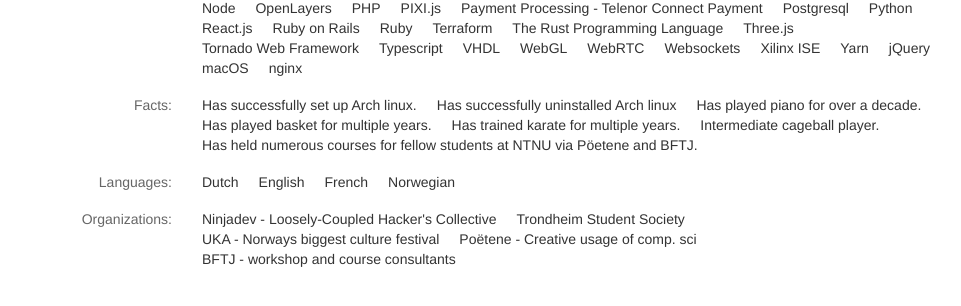
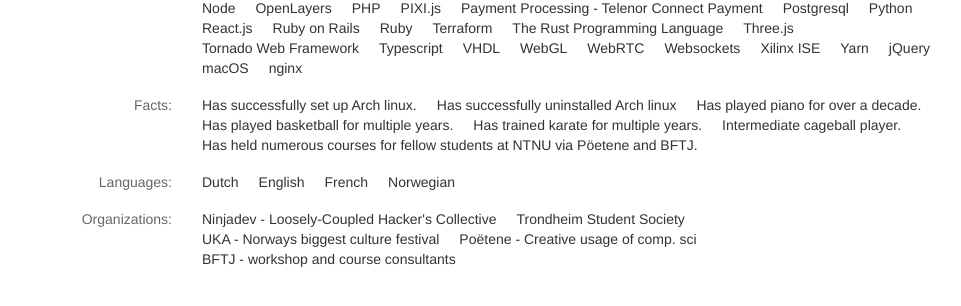
Before and after one commit to aleksanb/burkow, a Jekyll site: the page built from index.html, in a window 1280 px wide and 900 px high, scrolled down 2594 px. Shown: the part 573-879 px from the top of the window, without its empty margins (63-1024 px from the left). Built offline with Jekyll 4.4.1, drawn with Linux system fonts in a browser that asks for light colours; nearby versions of some CDN libraries.

Commit message:
Basket to basketball

```diff
--- a/_data/expertise.yml
+++ b/_data/expertise.yml
@@ -74,7 +74,7 @@
     - "Has successfully set up Arch linux."
     - "Has successfully uninstalled Arch linux"
     - "Has played piano for over a decade."
-    - "Has played basket for multiple years."
+    - "Has played basketball for multiple years."
     - "Has trained karate for multiple years."
     - "Intermediate cageball player."
     - "Has held numerous courses for fellow students at NTNU via Pöetene and BFTJ."
```
